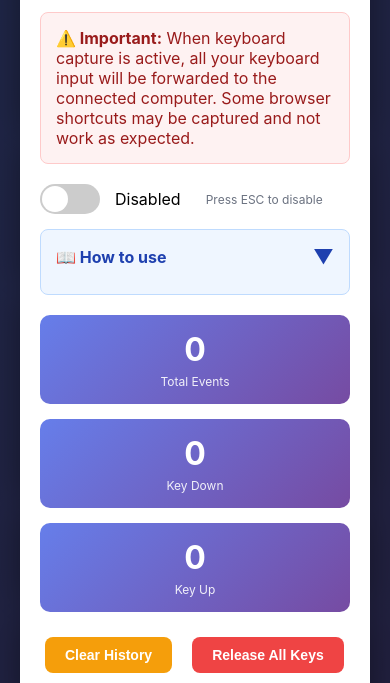
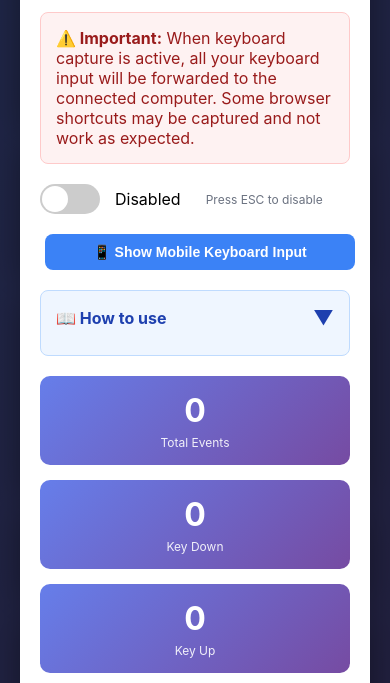
Before and after one commit to maxiwoj/wifi-usb-hid, a plain HTML site: page nodemcu/data/index.html in a window 390 px wide. Both pictures are taken after a click on the button "Keyboard Capture". Shown: the part 99-782 px from the top of the page. Drawn offline with Linux system fonts and the light colour scheme; no server answers.

Commit message:
Remove unnecessary display property from manual mobile keyboard button

```diff
--- a/nodemcu/data/index.html
+++ b/nodemcu/data/index.html
@@ -391,9 +391,8 @@ STRING Hello World!"></textarea>
             inputmode="text"
           >
         </div>
-
         <!-- Manual show keyboard button for mobile devices where auto-detection fails -->
-        <div id="manualMobileButton" style="display: none; margin-bottom: 15px;">
+        <div id="manualMobileButton" style="margin-bottom: 15px;">
           <button class="btn btn-info" onclick="showMobileInput()" style="width: 100%;">
             📱 Show Mobile Keyboard Input
           </button>
```
